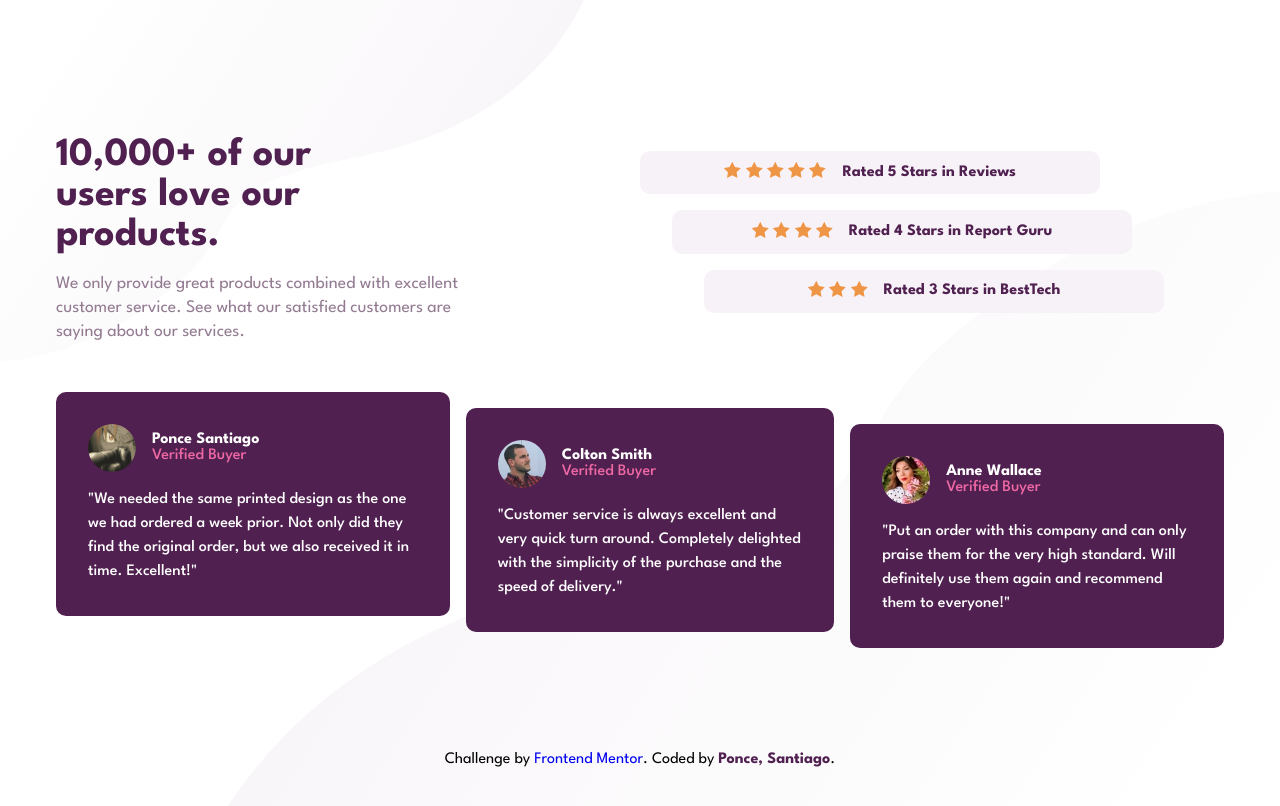
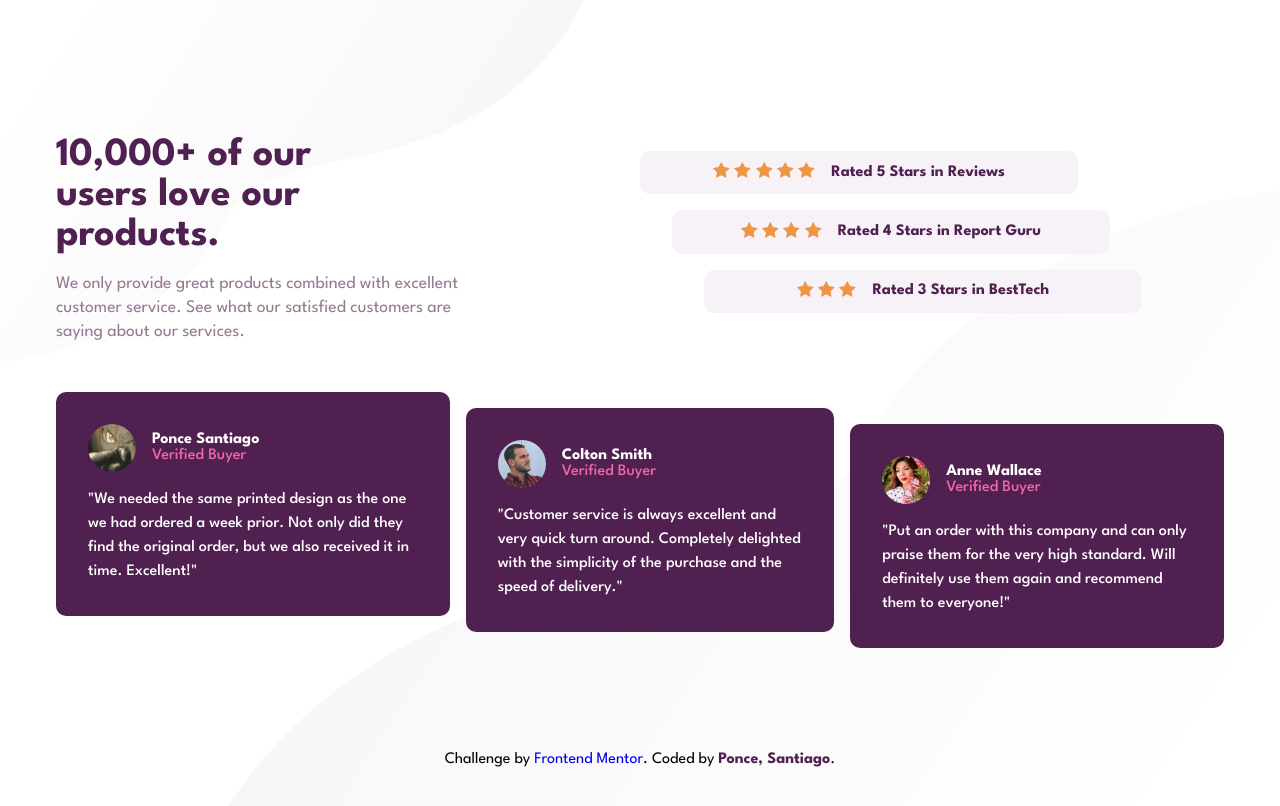
Before and after one commit to Santiagoponce/social-proof-section, a plain HTML site: page index.html in a window 1280 px wide. Drawn offline with Linux system fonts and the light colour scheme.

Commit message:
Página lista

```diff
--- a/css/style.css
+++ b/css/style.css
@@ -6,6 +6,11 @@
 --dark-grayish-magenta: hsl(303, 10%, 53%);
 --light-grayish-magenta: hsl(300, 24%, 96%);
 --white: hsl(0, 0%, 100%);
+}
+
+*
+{
+    box-sizing: border-box;
 }
 
 a
```
